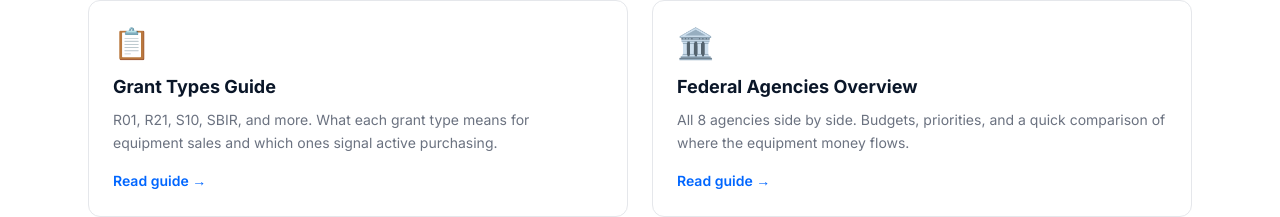
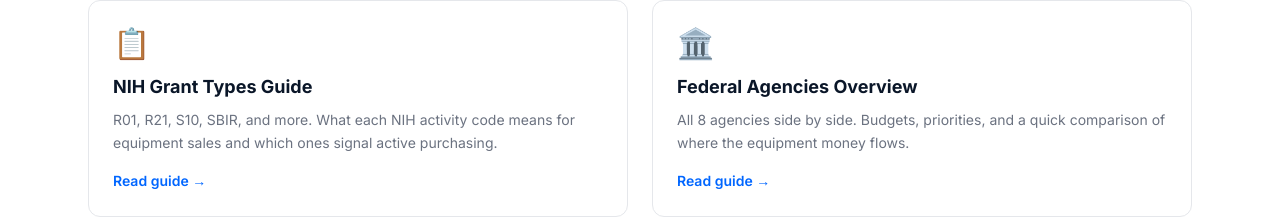
Before and after one commit to lableadmanager-bit/lableadspro-website, a Next.js app: page /guides in a window 1280 px wide. Shown: the part 564-781 px from the top of the page. Built offline with nearby package versions, Linux system fonts and the light colour scheme.

Commit message:
Rename grant-types-guide to nih-grant-types-guide for SEO keyword targeting

```diff
--- a/src/app/database/guides/how-to-use/page.tsx
+++ b/src/app/database/guides/how-to-use/page.tsx
@@ -428,7 +428,7 @@ export default function HowToUseGuide() {
                 </span>{" "}
                 Check out our{" "}
                 <Link
-                  href="/grant-types-guide"
+                  href="/nih-grant-types-guide"
                   className="text-[var(--color-brand)] hover:underline font-semibold"
                 >
                   Grant Types Guide
--- a/src/app/database/page.tsx
+++ b/src/app/database/page.tsx
@@ -25,9 +25,9 @@ export const metadata: Metadata = {
 const guides = [
   {
     emoji: "📋",
-    title: "Grant Types Guide",
+    title: "NIH Grant Types Guide",
     description: "R01, R21, S10, SBIR and more. What each grant type means for equipment sales.",
-    href: "/grant-types-guide",
+    href: "/nih-grant-types-guide",
   },
   {
     emoji: "🏛️",
--- a/src/app/guides/page.tsx
+++ b/src/app/guides/page.tsx
@@ -89,10 +89,10 @@ const agencyGuides = [
 const topicGuides = [
   {
     emoji: "📋",
-    title: "Grant Types Guide",
+    title: "NIH Grant Types Guide",
     description:
-      "R01, R21, S10, SBIR, and more. What each grant type means for equipment sales and which ones signal active purchasing.",
-    href: "/grant-types-guide",
+      "R01, R21, S10, SBIR, and more. What each NIH activity code means for equipment sales and which ones signal active purchasing.",
+    href: "/nih-grant-types-guide",
   },
   {
     emoji: "🏛️",
--- a/src/app/grant-types-guide/page.tsx
+++ b/src/app/nih-grant-types-guide/page.tsx
@@ -14,7 +14,7 @@ export const metadata: Metadata = {
     title: "NIH Grant Types Guide for Equipment Sales Reps",
     description:
       "Which NIH grants signal equipment purchases? A practical guide for life-science sales reps.",
-    url: "https://lableadspro.com/grant-types-guide",
+    url: "https://lableadspro.com/nih-grant-types-guide",
     siteName: "Lab Leads Pro",
     type: "article",
   },
--- a/src/app/sitemap.ts
+++ b/src/app/sitemap.ts
@@ -118,7 +118,7 @@ export default function sitemap(): MetadataRoute.Sitemap {
       priority: 0.7,
     },
     {
-      url: `${baseUrl}/grant-types-guide`,
+      url: `${baseUrl}/nih-grant-types-guide`,
       lastModified: new Date(),
       changeFrequency: "monthly",
       priority: 0.7,
```
